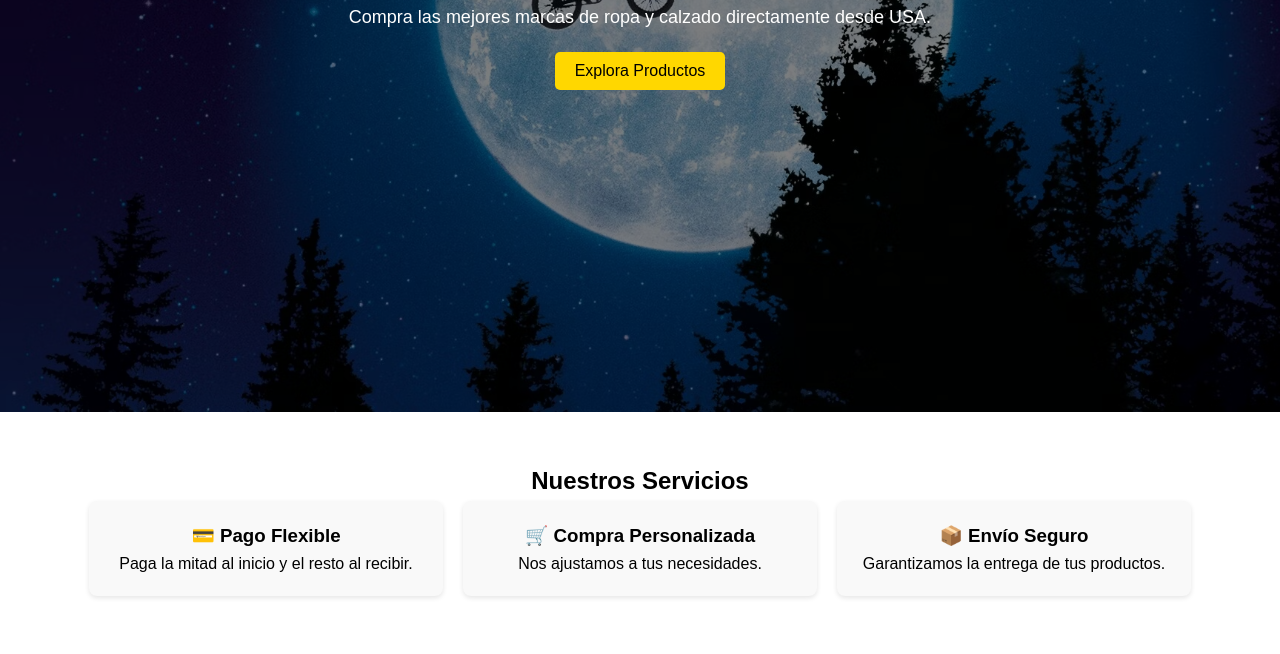
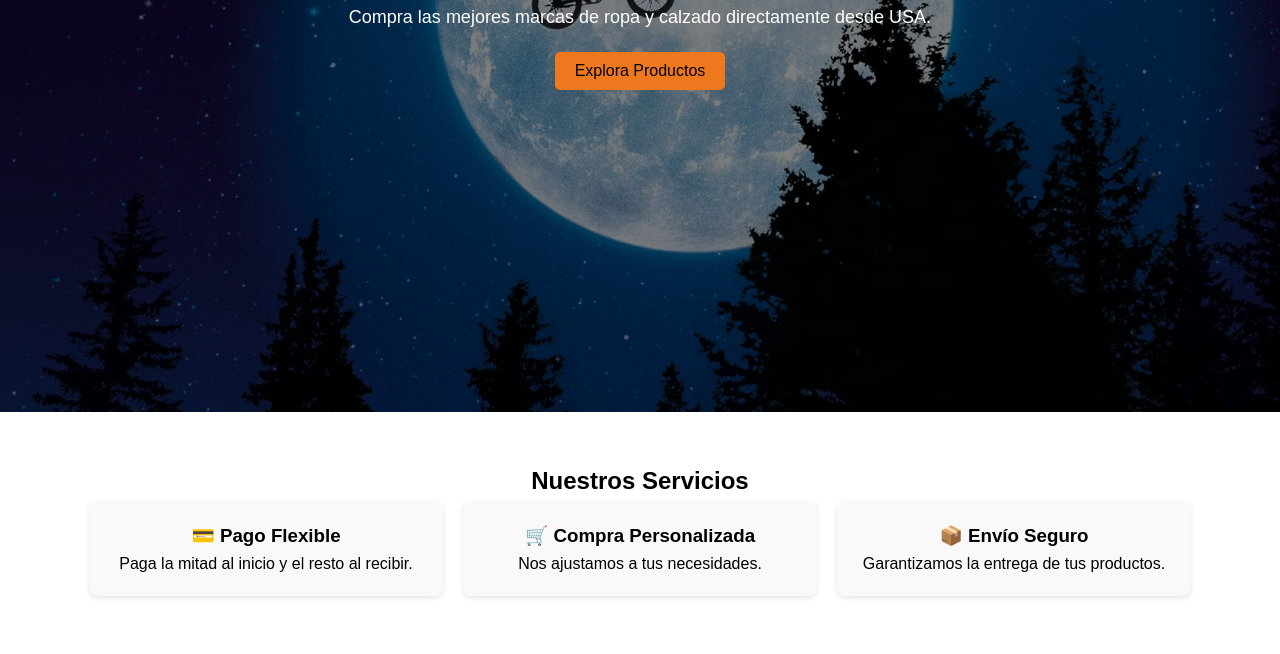
Before and after one commit to br5de/ET, a plain HTML site: page index.html in a window 1280 px wide. Shown: the part 446-1100 px from the top of the page. Drawn offline with Linux system fonts and the light colour scheme; files whose address does not match are found by name.

Commit message:
Update styles.css

```diff
--- a/styles.css
+++ b/styles.css
@@ -66,7 +66,7 @@ header nav a:hover {
 }
 
 .hero-content button {
-    background: #FFD700;
+    background: #ed781d ;
     color: black;
     padding: 10px 20px;
     border: none;
```
